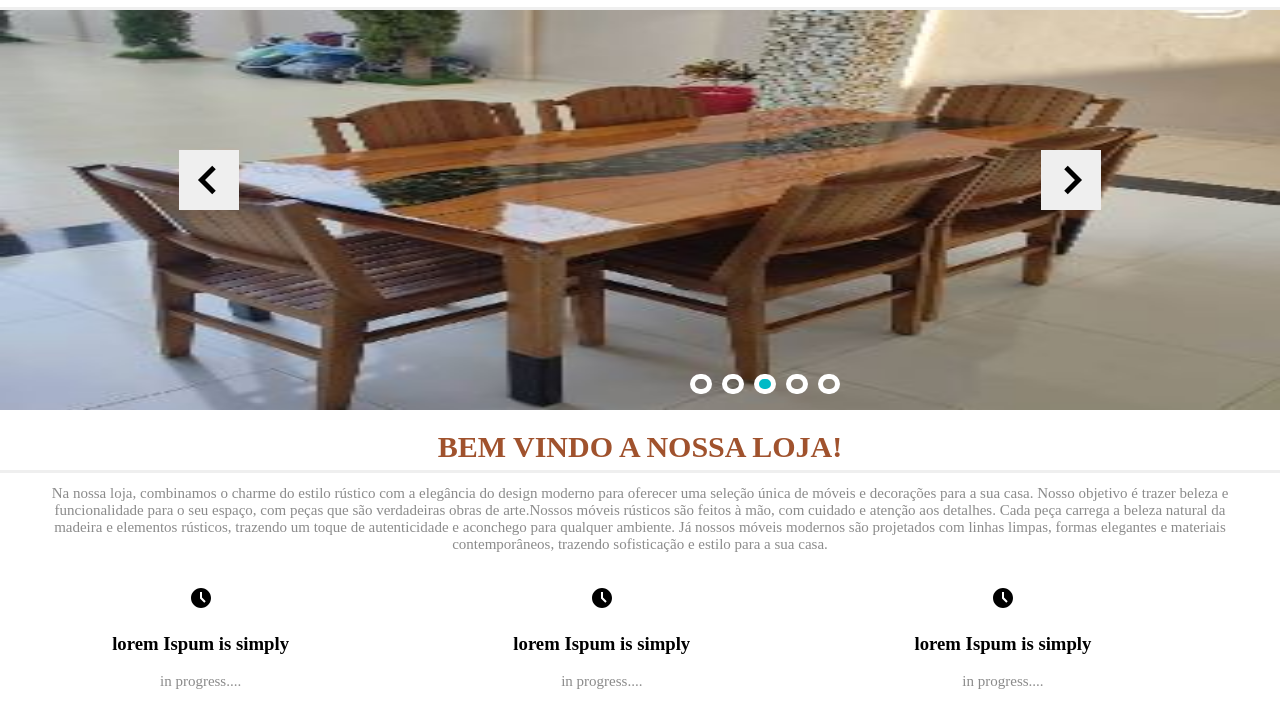
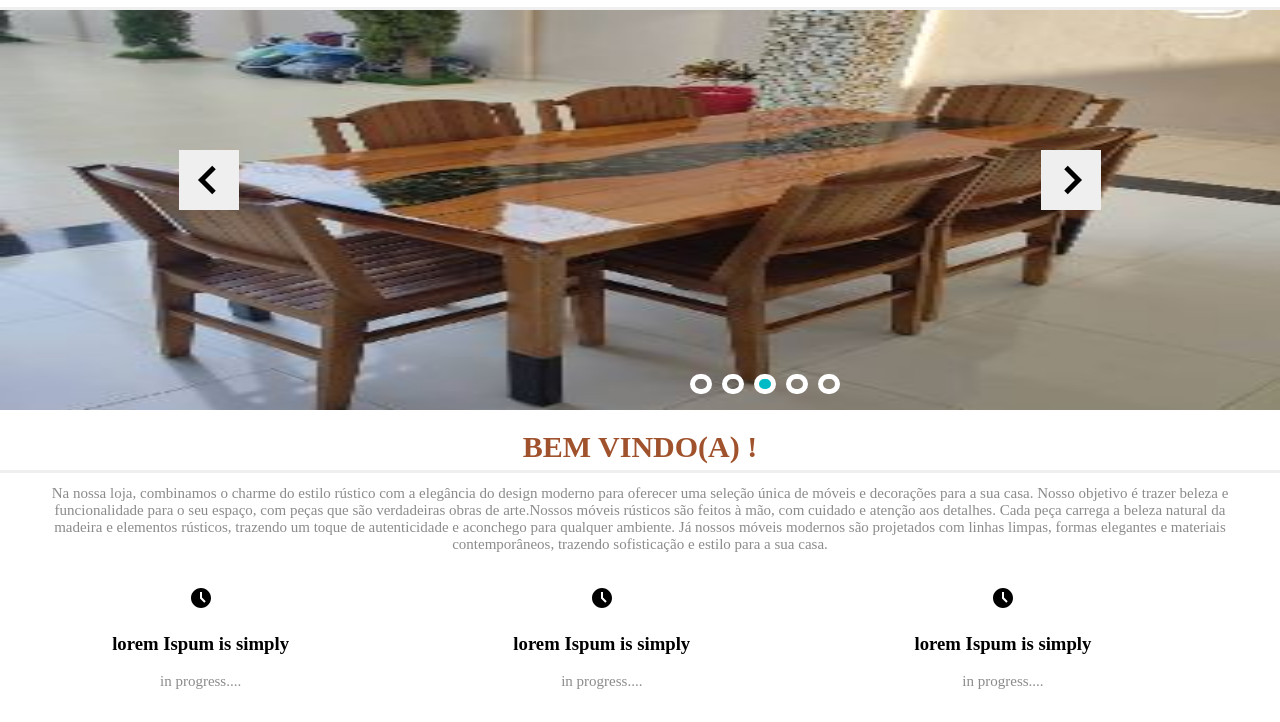
Before and after one commit to edernatanzz/Wood-Design-page, a plain HTML site: page index.html in a window 1280 px wide. Shown: the part 125-847 px from the top of the page. Drawn offline with nearby package versions, Linux system fonts and the light colour scheme.

Commit message:
text bem vindo

```diff
--- a/index.html
+++ b/index.html
@@ -106,7 +106,7 @@
     <!------------COnteudo ----------->
     <div class="col-100 menu-urls">
         <div class="container texto-destaque">
-            <h1>Bem vindo a nossa Loja!</h1>
+            <h1>Bem vindo(a) !</h1>
             <p>
                 Na nossa loja, combinamos o charme do estilo rústico com a elegância do design moderno para oferecer uma seleção única de móveis e decorações para a sua casa. Nosso objetivo é trazer beleza e funcionalidade para o seu espaço, com peças que são verdadeiras
                 obras de arte.Nossos móveis rústicos são feitos à mão, com cuidado e atenção aos detalhes. Cada peça carrega a beleza natural da madeira e elementos rústicos, trazendo um toque de autenticidade e aconchego para qualquer ambiente. Já nossos
```
